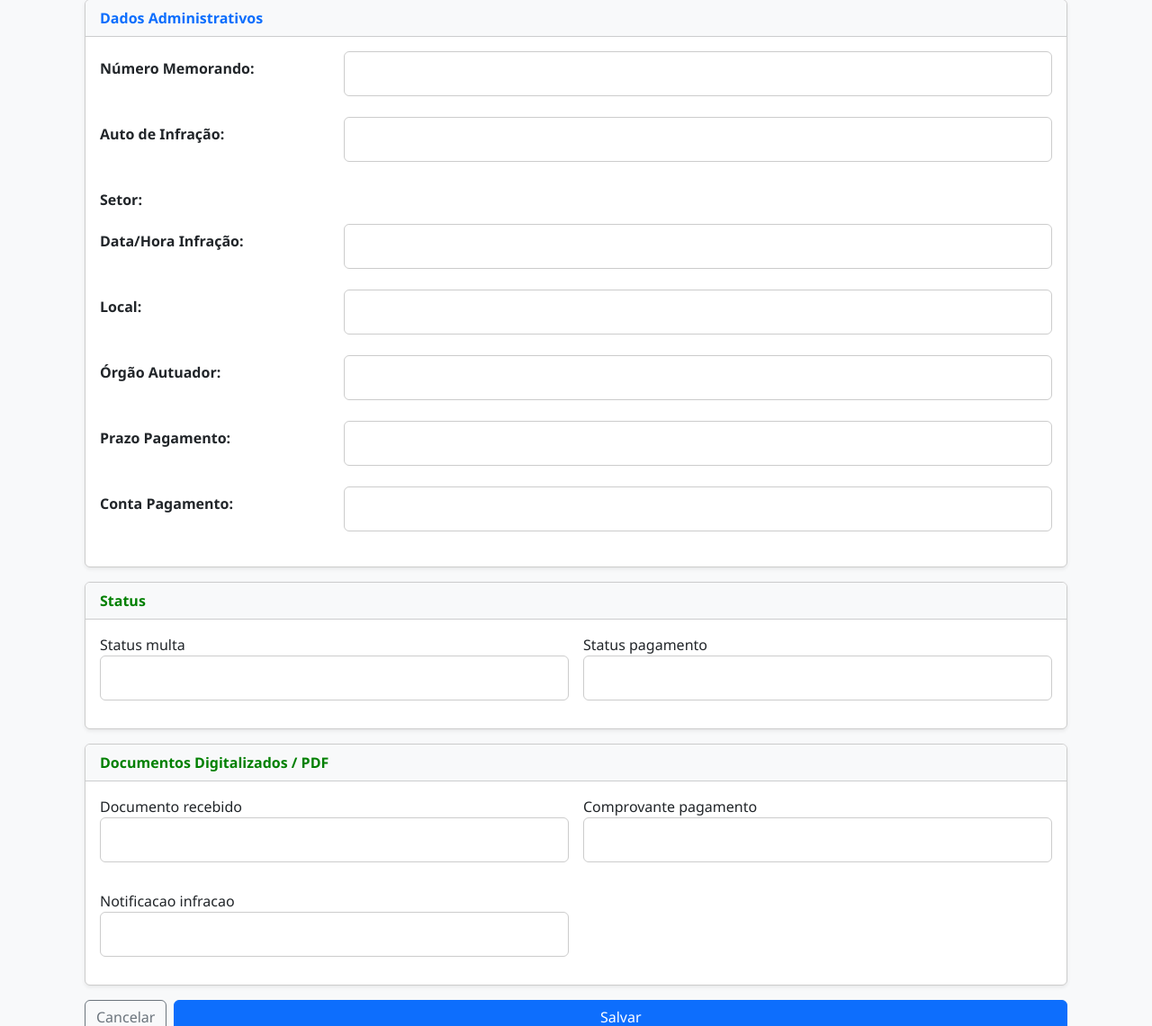
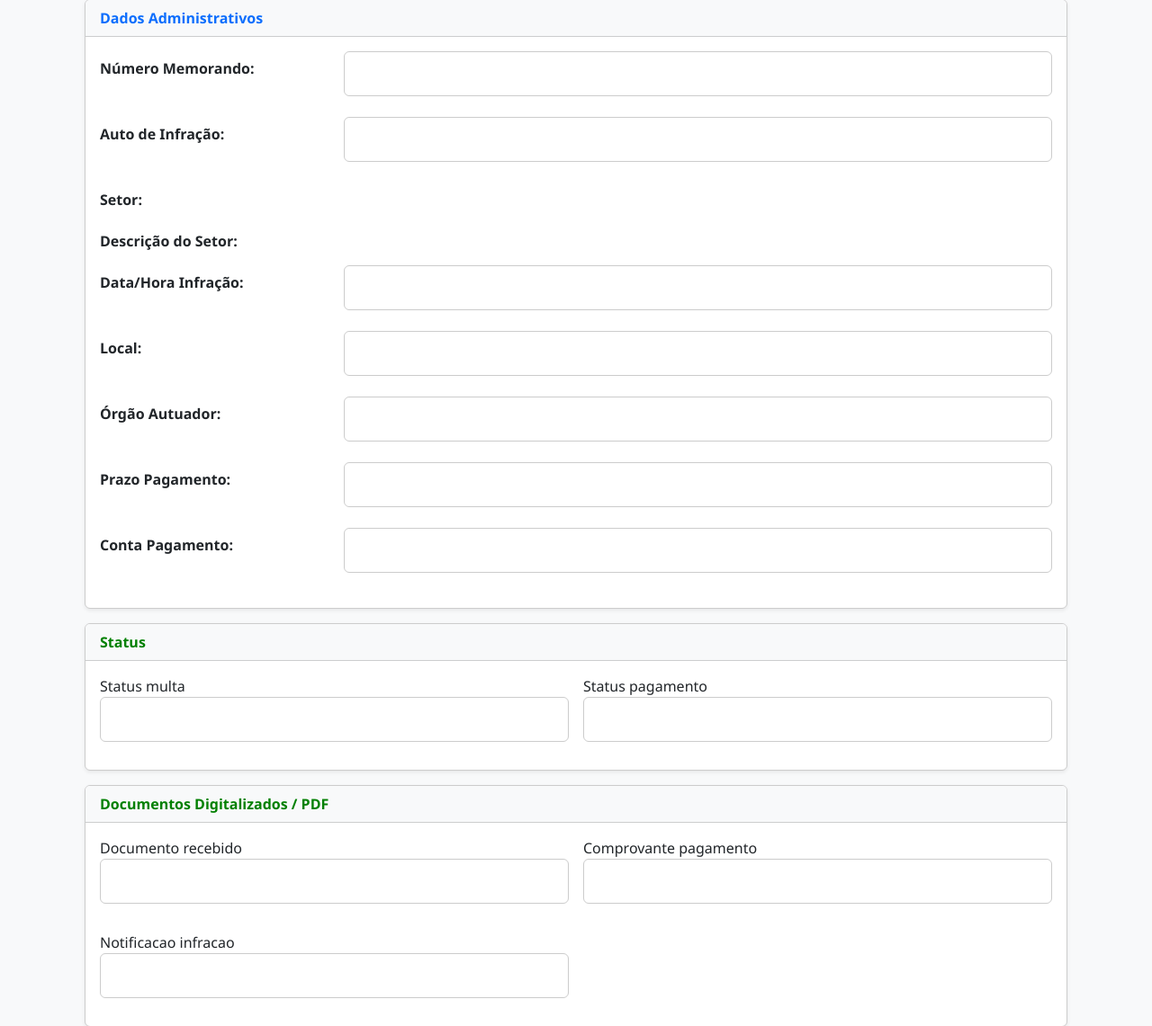
Before and after one commit to pedronels0n/fleetmanager, a Django app: template controle/templates/controle/multa_form.html in a window 1280 px wide. Shown: the part 470-1611 px from the top of the page at 90% size. Run offline with Django 3.2, Linux system fonts and the light colour scheme; the template is opened without the code that fills it: most values are stand-ins (such as "Sample title", 1, 10 or a date in 2020); form fields are guessed from the names that the template uses.

Commit message:
[ Correcao feita na MEMORANDO.HTML ]

```diff
--- a/controle/forms.py
+++ b/controle/forms.py
@@ -77,6 +77,7 @@
             'auto_infracao',
             'veiculo',
             'setor',
+            'setor_descricao',
             'motorista',
             'infracao',
             'data_hora_infracao',
--- a/controle/models.py
+++ b/controle/models.py
@@ -272,6 +272,7 @@
         null=True,
         blank=True,
     )
+    setor_descricao = models.CharField(max_length=255, blank=True)
 
     motorista = models.ForeignKey(
         'Motorista',
@@ -364,6 +365,7 @@
         # Se for uma multa nova e o setor ainda não foi preenchido, copia do veículo
         if not self.pk and not self.setor:
             self.setor = str(self.veiculo.setor)
+            self.setor_descricao = str(self.veiculo.setor.descricao)
         self.full_clean()  # garante validações
         super().save(*args, **kwargs)
 
--- a/controle/templates/controle/memorando.html
+++ b/controle/templates/controle/memorando.html
@@ -72,7 +72,7 @@
 
 
 <p>De: Secretaria Municipal de Administração – SECAD<br>
-Para: <span class="campo-dado">{{ multa.setor.descricao }}</span><br>
+Para: <span class="campo-dado">{{ multa.setor_descricao }}</span><br>
 Assunto: Notificação / Infração de Trânsito – Veículo Oficial</p>
 
 <p>
--- a/controle/templates/controle/multa_form.html
+++ b/controle/templates/controle/multa_form.html
@@ -82,7 +82,16 @@
     <div class="row mb-2">
         <label class="col-sm-3 col-form-label fw-bold">Setor:</label>
         <div class="col-sm-9 d-flex align-items-center">
-            <span class="form-control-plaintext">{{ form.setor.as_hidden }}</span>
+            <span class="form-control-plaintext">{{ form.instance.setor }}</span>
+            {{ form.setor.as_hidden }}
+        </div>
+    </div>
+
+    <div class="row mb-2">
+        <label class="col-sm-3 col-form-label fw-bold">Descrição do Setor:</label>
+        <div class="col-sm-9 d-flex align-items-center">
+            <span class="form-control-plaintext">{{ form.instance.setor_descricao }}</span>
+            {{ form.setor_descricao.as_hidden }}
         </div>
     </div>
 
```
Also changed, not shown: controle/migrations/0027_historicalmulta_setor_descricao_and_more.py (added), media/documentos/multas/pitbull.jpg (added), media/documentos/multas/pitbull_triste.png (added), media/documentos/multas/triste.jpg (added).
